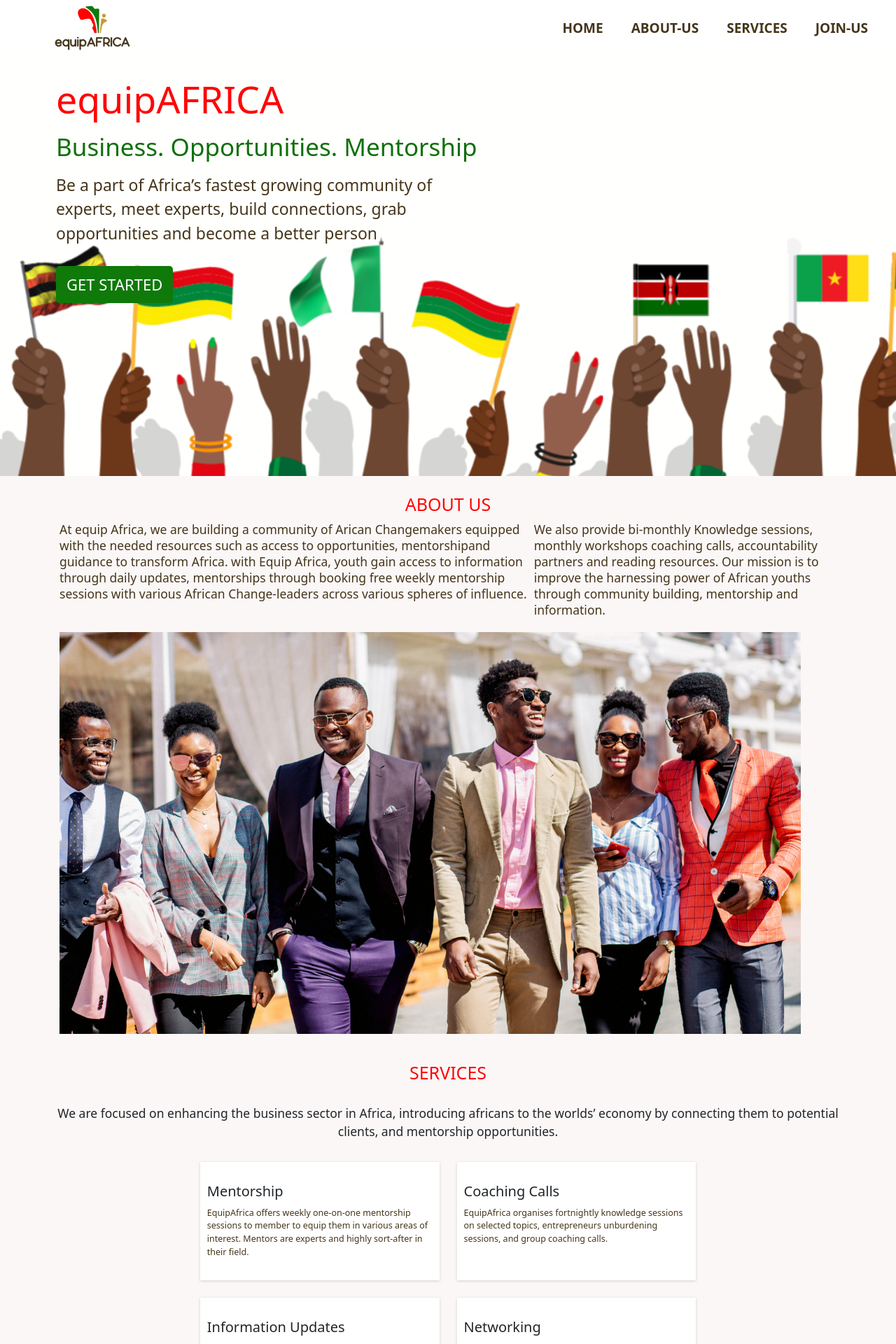
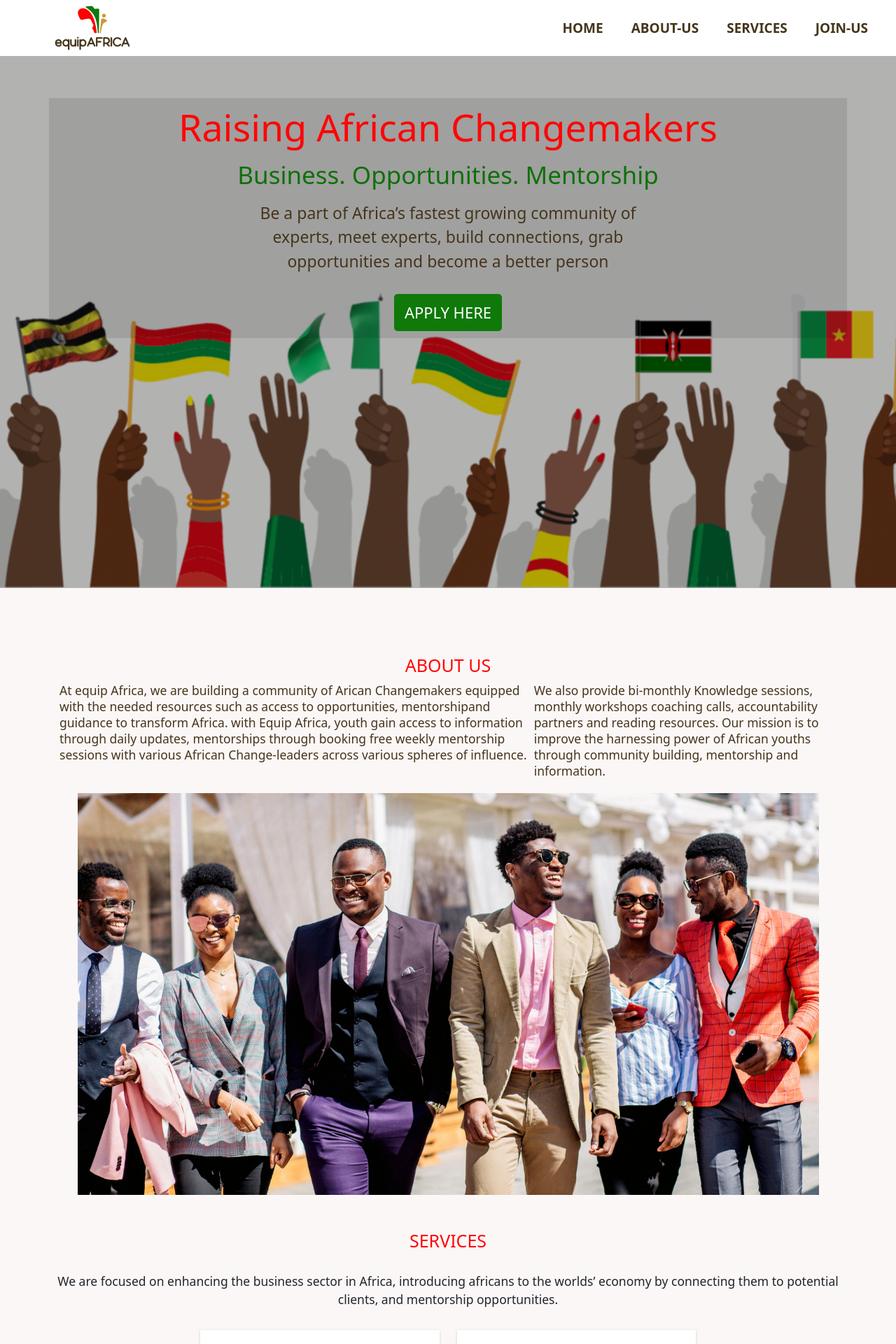
Before and after one commit to Barnyvic/equipAfrica, a React (Create React App) app: page / in a window 1280 px wide. Shown: the top 1920 px of the page at 70% size. Built offline with nearby package versions, Linux system fonts and the light colour scheme.

Commit message:
darkened home1 image, changed height of hero image, changed buttons color and hover state, added margin-top to each section

```diff
--- a/src/Components/HomePage.tsx
+++ b/src/Components/HomePage.tsx
@@ -36,14 +36,14 @@
       <div id="Home" className="home1">
         <div className="home1Container">
           <div className="container home1content p-3">
-            <h1 className="font-weight-bold h1">equipAFRICA</h1>
+            <h1 className="font-weight-bold h1">Raising African Changemakers</h1>
             <p className="b-2">Business. Opportunities. Mentorship</p>
             <p className="h1-text">
               Be a part of Africa’s fastest growing community of experts, meet
               experts, build connections, grab opportunities and become a better
               person
             </p>
-            <button className="btn h1-btn btn-success"> get started</button>
+            <a href="#Join"><button className="btn h1-btn btn-success">Apply Here</button></a>
           </div>
         </div>
       </div>
@@ -93,7 +93,7 @@
         </div>
       </div>
       <div id="Services" className="home3">
-        <div className="container p-3">
+        <div className="service-content container p-3">
           <h1 className="text-center text-uppercase font-weight-bold h1 mb-5">
             Services
           </h1>
--- a/src/Styles/homepage.scss
+++ b/src/Styles/homepage.scss
@@ -1,25 +1,32 @@
 .home1 {
-  background: url("../img/home2bg.png") no-repeat center center/cover;
+  background: linear-gradient(rgba(0,0,0,0.3), rgba(0,0,0,0.3)), url("../img/home2bg.png") no-repeat center center/cover;
   background-position: center;
   width: 100%;
-  height: 80vh;
+  height: 100vh;
   .home1Container {
     padding: 1rem 0;
     width: 100%;
     margin-top: 4rem;
     .home1content {
       width: 100%;
-      margin-top: 5rem;
+      margin-top: 9rem;
       display: flex;
       flex-direction: column;
-      align-items: flex-start;
+      align-items: center;
       justify-content: center;
+      background: rgba($color: #000000, $alpha: 0.1,);
+      text-align: center;
+
+      @media screen and (max-width: 578px) {
+          margin-top: 5rem;
+          align-items: left;
+        }
       h1 {
         color: #ff0606;
         font-size: 5.37rem;
         margin-bottom: 1rem;
-        @media screen and (max-width: 540px) {
-          font-size: 4.3rem;
+        @media screen and (max-width: 578px) {
+          font-size: 3rem;
         }
         @media screen and (max-width: 300px) {
           font-size: 3.3rem;
@@ -69,12 +76,18 @@
           font-size: 1.4rem;
         }
       }
+      .h1-btn:hover {
+        background: #064103;
+        transition: 0.2s ease-in-out;
+      }
     }
   }
 }
 .home2 {
   background: #fbf7f7;
   .aboutContainer {
+    position: relative;
+    top: 7rem;
     h1 {
       color: #ff0606;
     }
@@ -86,11 +99,20 @@
         }
       }
     }
+    .AboutImgContainer {
+      display: grid;
+      place-items: center;
+    }
   }
 }
 .home3 {
   background: #fbf7f7;
-  padding-bottom: 4rem;
+  padding-bottom: 10rem;
+
+  .service-content{
+    position: relative;
+    top: 8rem;
+  }
   h1 {
     color: #ff0606;
   }
@@ -249,8 +271,13 @@
           outline: none;
           border-radius: 5px;
           font-size: 1.5rem;
-          background: #ff0606;
+          background: #0f7909;
           color: #ffffff;
+        }
+
+        button:hover {
+        background: #063c03;
+        transition: 0.2s ease-in-out;
         }
       }
     }
```
